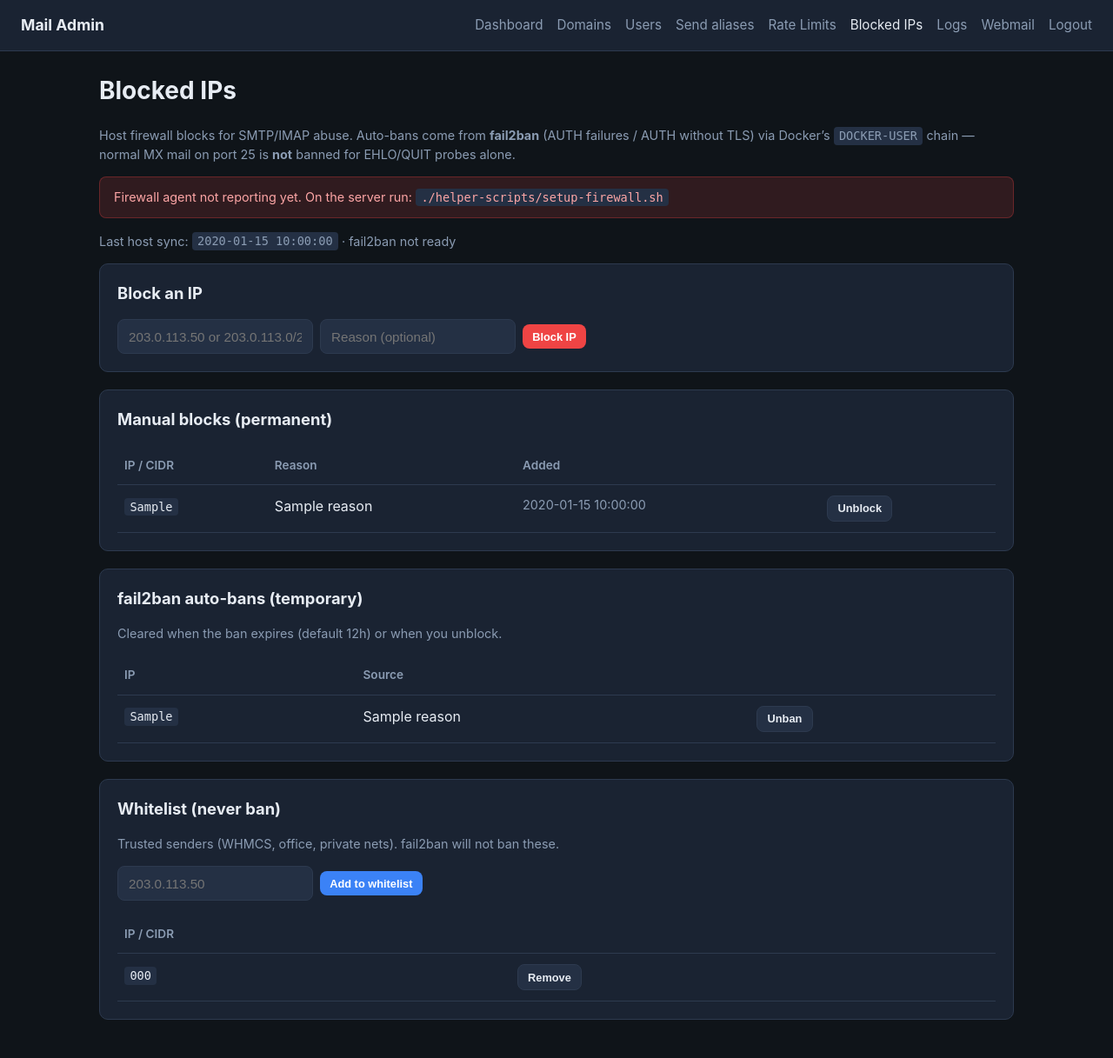
After one commit to sameer392/exim-docker, a FastAPI app: template mailpanel/app/templates/firewall.html in a window 1280 px wide. The commit adds this page. Shown: the whole page at 87% size. Run offline with FastAPI, Linux system fonts and the light colour scheme; the template is opened without the code that fills it: most values are stand-ins (such as "Sample title", 1, 10 or a date in 2020).

Commit message:
Enhance firewall management in Mail Admin Panel: add new routes for blocking, unblocking, and whitelisting IPs, integrate firewall functionality into the installation script, and update security checklist documentation. This improves user control over IP management and strengthens overall security measures.

```diff
--- a/mailpanel/app/config.py
+++ b/mailpanel/app/config.py
@@ -18,6 +18,11 @@ SEND_ALIASES_JSON = DATA_DIR / "exim" / "send_aliases.json"
 SEND_ALIASES_FILE = DATA_DIR / "exim" / "send_aliases"
 SMTP_ALLOW_JSON = DATA_DIR / "exim" / "smtp_allow_ips.json"
 SMTP_ALLOW_FILE = DATA_DIR / "exim" / "smtp_allow"
+FIREWALL_DIR = DATA_DIR / "firewall"
+FIREWALL_STORE = FIREWALL_DIR / "blocked_ips.json"
+FIREWALL_STATUS = FIREWALL_DIR / "status.json"
+FIREWALL_SYNC_REQUEST = FIREWALL_DIR / "sync.request"
+FIREWALL_UNBAN_QUEUE = FIREWALL_DIR / "unban.queue"
 
 ADMIN_PASSWORD = os.getenv("ADMIN_PASSWORD", "ChangeAdminPass!")
 ADMIN_SECRET = os.getenv("ADMIN_SECRET", "change-me-in-production")
--- a/mailpanel/app/main.py
+++ b/mailpanel/app/main.py
@@ -8,7 +8,7 @@ from pathlib import Path
 
 from .auth import create_session_token, is_authenticated, verify_admin_password
 from .config import SESSION_COOKIE
-from .services import docker_ops, dns as dns_service, logs, mail, rate_limits, send_aliases, smtp_allow
+from .services import docker_ops, dns as dns_service, firewall_bans, logs, mail, rate_limits, send_aliases, smtp_allow
 from .urls import webmail_url
 
 app = FastAPI(title="Mail Admin Panel", docs_url=None, redoc_url=None)
@@ -370,6 +370,84 @@ async def services_restart(request: Request):
         return RedirectResponse(f"/?error={quote(str(exc))}", status_code=303)
 
 
+@app.get("/firewall", response_class=HTMLResponse)
+async def firewall_page(request: Request):
+    if redirect := require_auth(request):
+        return redirect
+    firewall_bans.ensure_defaults()
+    page = firewall_bans.list_blocked_page()
+    return render(
+        request,
+        "firewall.html",
+        manual=page["manual"],
+        fail2ban=page["fail2ban"],
+        whitelist=page["whitelist"],
+        status=page["status"],
+        message=request.query_params.get("msg"),
+        error=request.query_params.get("error"),
+    )
+
+
+@app.post("/firewall/block")
+async def firewall_block(
+    request: Request,
+    ip: str = Form(...),
+    reason: str = Form(""),
+):
+    if redirect := require_auth(request):
+        return redirect
+    try:
+        firewall_bans.add_block(ip, reason)
+        return RedirectResponse(
+            f"/firewall?msg=Blocked+{quote(ip)}+(sync+in+a+few+seconds)",
+            status_code=303,
+        )
+    except Exception as exc:
+        return RedirectResponse(f"/firewall?error={quote(str(exc))}", status_code=303)
+
+
+@app.post("/firewall/unblock")
+async def firewall_unblock(request: Request, ip: str = Form(...)):
+    if redirect := require_auth(request):
+        return redirect
+    try:
+        firewall_bans.remove_block(ip)
+        return RedirectResponse(
+            f"/firewall?msg=Unblocked+{quote(ip)}",
+            status_code=303,
+        )
+    except Exception as exc:
+        return RedirectResponse(f"/firewall?error={quote(str(exc))}", status_code=303)
+
+
+@app.post("/firewall/whitelist/add")
+async def firewall_whitelist_add(request: Request, ip: str = Form(...)):
+    if redirect := require_auth(request):
+        return redirect
+    try:
+        firewall_bans.add_whitelist(ip)
+        return RedirectResponse(
+            f"/firewall?msg=Whitelisted+{quote(ip)}",
+            status_code=303,
+        )
+    except Exception as exc:
+        return RedirectResponse(f"/firewall?error={quote(str(exc))}", status_code=303)
+
+
+@app.post("/firewall/whitelist/remove")
+async def firewall_whitelist_remove(request: Request, ip: str = Form(...)):
+    if redirect := require_auth(request):
+        return redirect
+    try:
+        firewall_bans.remove_whitelist(ip)
+        return RedirectResponse(
+            f"/firewall?msg=Removed+{quote(ip)}+from+whitelist",
+            status_code=303,
+        )
+    except Exception as exc:
+        return RedirectResponse(f"/firewall?error={quote(str(exc))}", status_code=303)
+
+
 @app.get("/logs", response_class=HTMLResponse)
 async def logs_page(request: Request):
     if redirect := require_auth(request):
--- a/mailpanel/app/templates/base.html
+++ b/mailpanel/app/templates/base.html
@@ -16,6 +16,7 @@
       <a href="/users" class="{% if active == 'users' %}active{% endif %}">Users</a>
       <a href="/send-aliases" class="{% if active == 'send_aliases' %}active{% endif %}">Send aliases</a>
       <a href="/rate-limits" class="{% if active == 'rate_limits' %}active{% endif %}">Rate Limits</a>
+      <a href="/firewall" class="{% if active == 'firewall' %}active{% endif %}">Blocked IPs</a>
       <a href="/logs" class="{% if active == 'logs' %}active{% endif %}">Logs</a>
       <a href="{{ webmail_url }}" target="_blank" rel="noopener">Webmail</a>
       <a href="/logout">Logout</a>
--- /dev/null
+++ b/mailpanel/app/templates/firewall.html
@@ -0,0 +1,125 @@
+{% extends "base.html" %}
+{% set active = 'firewall' %}
+{% block title %}Blocked IPs — Mail Admin{% endblock %}
+{% block content %}
+<h1>Blocked IPs</h1>
+<p class="muted">
+  Host firewall blocks for SMTP/IMAP abuse. Auto-bans come from <strong>fail2ban</strong>
+  (AUTH failures / AUTH without TLS) via Docker’s <code>DOCKER-USER</code> chain —
+  normal MX mail on port 25 is <strong>not</strong> banned for EHLO/QUIT probes alone.
+</p>
+
+{% if status.agent_missing or not status.fail2ban_ok %}
+<div class="alert error">
+  Firewall agent not reporting yet. On the server run:
+  <code>./helper-scripts/setup-firewall.sh</code>
+</div>
+{% endif %}
+
+{% if status.updated_at %}
+<p class="muted">Last host sync: <code>{{ status.updated_at }}</code>
+  {% if status.fail2ban_ok %}· fail2ban OK{% else %}· fail2ban not ready{% endif %}
+</p>
+{% endif %}
+
+<section class="card">
+  <h2>Block an IP</h2>
+  <form method="post" action="/firewall/block" class="inline-form">
+    <input type="text" name="ip" placeholder="203.0.113.50 or 203.0.113.0/24" required
+           pattern="^(\d{1,3}\.){3}\d{1,3}(/\d{1,2})?$" title="IPv4 or CIDR">
+    <input type="text" name="reason" placeholder="Reason (optional)" maxlength="200">
+    <button type="submit" class="btn danger small">Block IP</button>
+  </form>
+</section>
+
+<section class="card">
+  <h2>Manual blocks (permanent)</h2>
+  {% if manual %}
+  <table>
+    <thead>
+      <tr><th>IP / CIDR</th><th>Reason</th><th>Added</th><th></th></tr>
+    </thead>
+    <tbody>
+      {% for row in manual %}
+      <tr>
+        <td><code>{{ row.ip }}</code></td>
+        <td>{{ row.reason or '—' }}</td>
+        <td class="muted">{{ row.added_at or '—' }}</td>
+        <td>
+          <form method="post" action="/firewall/unblock" class="inline"
+                onsubmit="return confirm('Unblock {{ row.ip }}?');">
+            <input type="hidden" name="ip" value="{{ row.ip }}">
+            <button type="submit" class="btn secondary small">Unblock</button>
+          </form>
+        </td>
+      </tr>
+      {% endfor %}
+    </tbody>
+  </table>
+  {% else %}
+  <p class="muted">No permanent blocks yet.</p>
+  {% endif %}
+</section>
+
+<section class="card">
+  <h2>fail2ban auto-bans (temporary)</h2>
+  <p class="muted">Cleared when the ban expires (default 12h) or when you unblock.</p>
+  {% if fail2ban %}
+  <table>
+    <thead>
+      <tr><th>IP</th><th>Source</th><th></th></tr>
+    </thead>
+    <tbody>
+      {% for row in fail2ban %}
+      <tr>
+        <td><code>{{ row.ip }}</code></td>
+        <td>{{ row.reason }}</td>
+        <td>
+          <form method="post" action="/firewall/unblock" class="inline"
+                onsubmit="return confirm('Unban {{ row.ip }} from fail2ban?');">
+            <input type="hidden" name="ip" value="{{ row.ip }}">
+            <button type="submit" class="btn secondary small">Unban</button>
+          </form>
+        </td>
+      </tr>
+      {% endfor %}
+    </tbody>
+  </table>
+  {% else %}
+  <p class="muted">No active fail2ban bans.</p>
+  {% endif %}
+</section>
+
+<section class="card">
+  <h2>Whitelist (never ban)</h2>
+  <p class="muted">Trusted senders (WHMCS, office, private nets). fail2ban will not ban these.</p>
+  <form method="post" action="/firewall/whitelist/add" class="inline-form">
+    <input type="text" name="ip" placeholder="203.0.113.50" required
+           pattern="^(\d{1,3}\.){3}\d{1,3}(/\d{1,2})?$">
+    <button type="submit" class="btn primary small">Add to whitelist</button>
+  </form>
+  {% if whitelist %}
+  <table style="margin-top: 1rem;">
+    <thead><tr><th>IP / CIDR</th><th></th></tr></thead>
+    <tbody>
+      {% for ip in whitelist %}
+      <tr>
+        <td><code>{{ ip }}</code></td>
+        <td>
+          {% if ip not in ['127.0.0.1', '10.0.0.0/8', '172.16.0.0/12', '192.168.0.0/16'] %}
+          <form method="post" action="/firewall/whitelist/remove" class="inline"
+                onsubmit="return confirm('Remove {{ ip }} from whitelist?');">
+            <input type="hidden" name="ip" value="{{ ip }}">
+            <button type="submit" class="btn secondary small">Remove</button>
+          </form>
+          {% else %}
+          <span class="muted">built-in</span>
+          {% endif %}
+        </td>
+      </tr>
+      {% endfor %}
+    </tbody>
+  </table>
+  {% endif %}
+</section>
+{% endblock %}
```
Also changed, not shown: docs/security-checklist.md (+2 -2 lines), mailpanel/app/services/firewall_bans.py (added, +206 -0 lines), 6 other files.
